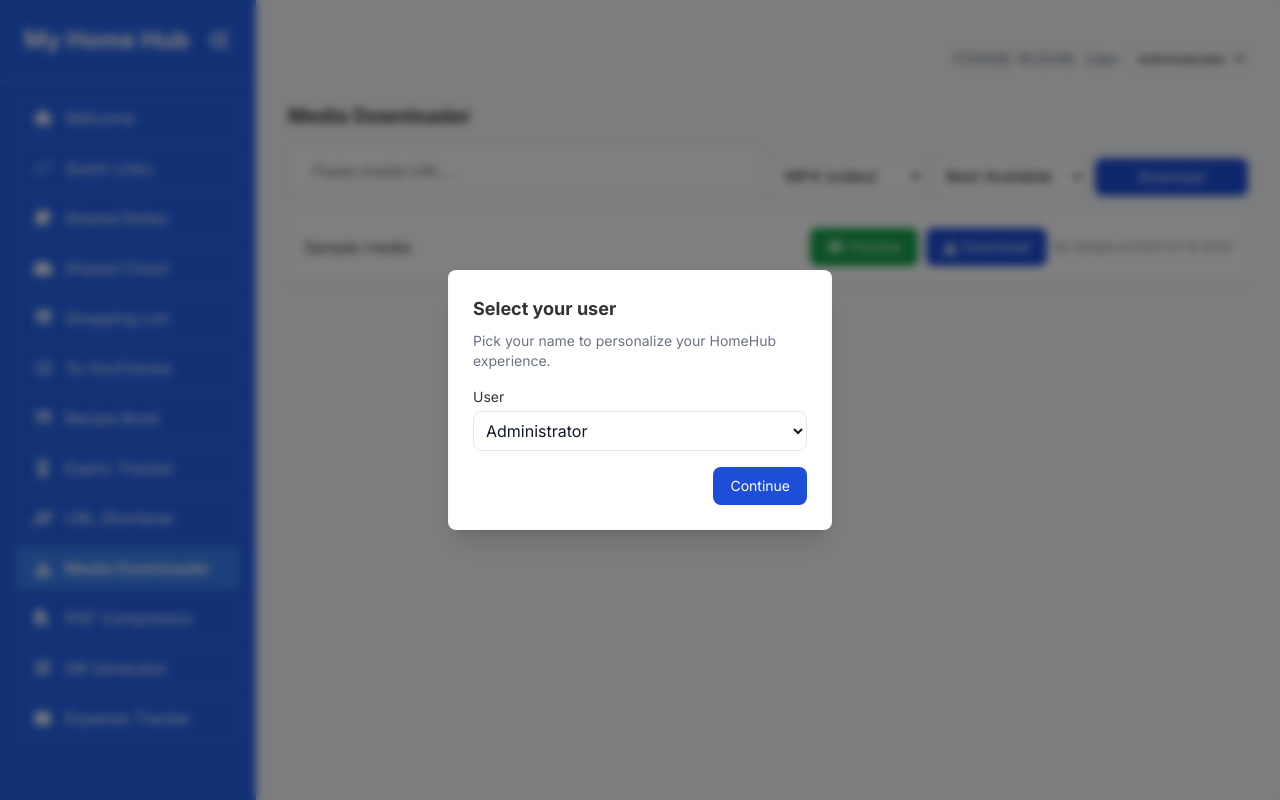
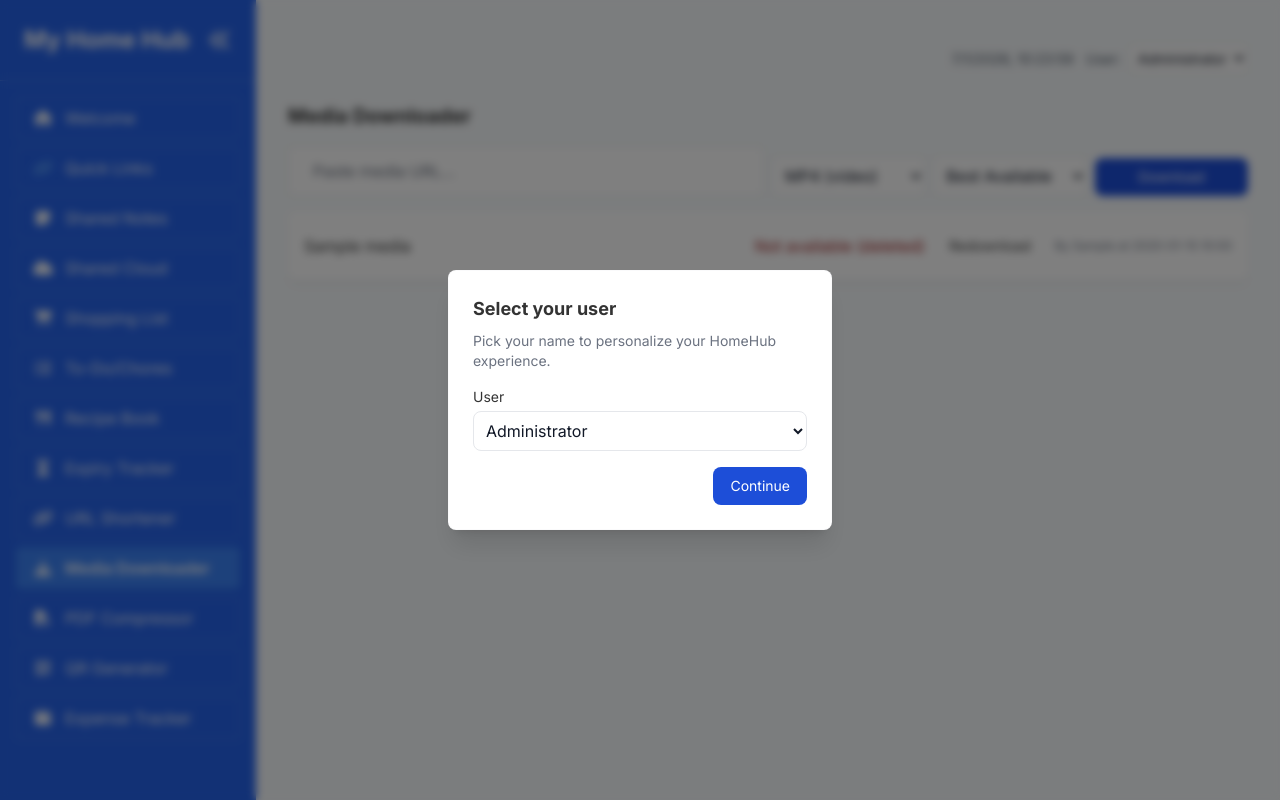
Before and after one commit to surajverma/homehub, a Flask app: page /media in a window 1280 px wide. Run offline with Flask 3, Linux system fonts and the light colour scheme; tables that the repository leaves empty hold one stand-in row (values such as "Sample post"); style sheets or scripts are compiled from the project's sources.

Commit message:
fix: Fix HTML rendering and add redownload button for missing media
- Fix outerHTML usage instead of replaceWith() to properly render HTML elements
- Add 'Redownload' button when media file is missing (deleted/moved)
- Click 'Redownload' pre-fills download form with original URL for easy re-queue
- Initial page load checks media files silently, shows status on first render
- Polling also detects missing files and replaces with redownload option
- Better UX: no raw HTML, users can recover from deleted/moved media

Co-Authored-By: Claude <noreply@anthropic.com>

```diff
--- a/templates/media.html
+++ b/templates/media.html
@@ -18,7 +18,7 @@
     </form>
         <ul>
         {% for media in media_list %}
-    <li class="card p-4 mb-2 flex flex-wrap gap-2 items-center" data-id="{{ media.id }}">
+    <li class="card p-4 mb-2 flex flex-wrap gap-2 items-center" data-id="{{ media.id }}" data-filepath="{{ media.filepath }}">
             <span class="flex-1 truncate">{{ media.title }}</span>
             {% if media.status == 'pending' %}
         <span class="px-2 py-1 rounded bg-yellow-100 text-yellow-800 status-chip">Starting…</span>
@@ -31,7 +31,7 @@
                     <i class="fa-solid fa-download" aria-hidden="true"></i> Download
                 </a>
                         {% else %}
-                <span class="px-2 py-1 rounded bg-red-100 text-red-800">Not available</span>
+                <a href="#" class="px-2 py-1 rounded bg-red-100 text-red-800 media-not-found" data-url="{{ media.title }}">Not available</a>
                         {% endif %}
                         <div class="text-xs text-gray-500">By {{ media.creator }} at {{ media.download_time.strftime('%Y-%m-%d %H:%M') }}</div>
             <form method="POST" action="/media/delete/{{ media.id }}" class="delete-form" data-creator="{{ media.creator }}">
@@ -79,7 +79,8 @@ document.querySelectorAll('input[name="user"]').forEach(i=> i.value = localStora
                 const chip = item.querySelector('.status-chip');
                 const p = item.querySelector('.progress-line');
                 if (d.file_exists === false) {
-                    if (chip) chip.outerHTML = '<span class="px-2 py-1 rounded bg-red-100 text-red-800">Not available (deleted)</span>';
+                    const url = item.querySelector('.flex-1')?.textContent?.trim() || '';
+                    if (chip) chip.outerHTML = '<a href="#" class="px-2 py-1 rounded bg-red-100 text-red-800 media-not-found" data-url="' + url.replace(/"/g, '&quot;') + '">Not available (deleted)</a>';
                     if (p) p.textContent = 'File not found on disk';
                 } else {
                     if (chip){
@@ -109,13 +110,54 @@ document.querySelectorAll('input[name="user"]').forEach(i=> i.value = localStora
 document.addEventListener('click', async (e) => {
     const link = e.target.closest('.media-preview-link, .media-download-link');
     if (!link) return;
-    e.preventDefault(); // prevent NOW, before await
+    e.preventDefault();
     const res = await fetch(link.href, { method: 'HEAD' });
     if (res.ok) {
         window.open(link.href, link.classList.contains('media-preview-link') ? '_blank' : '_self');
     } else {
-        link.replaceWith(`<span class="px-2 py-1 rounded bg-red-100 text-red-800">Not available (deleted)</span>`);
+        link.outerHTML = '<button class="px-2 py-1 rounded bg-orange-100 text-orange-800 media-redownload" data-url="' + link.href.split('/media/preview/')[1] + '">Redownload</button>';
     }
 });
+// Redownload button handler
+document.addEventListener('click', (e) => {
+    const badge = e.target.closest('.media-redownload');
+    if (badge) {
+        e.preventDefault();
+        const form = document.querySelector('form[action="/media"]');
+        const input = form.querySelector('input[name="url"]');
+        input.value = badge.dataset.url || '';
+        input.focus();
+        input.scrollIntoView({ behavior: 'smooth', block: 'center' });
+        return;
+    }
+    const notfound = e.target.closest('.media-not-found');
+    if (notfound) {
+        e.preventDefault();
+        const url = notfound.dataset.url || '';
+        if (url) {
+            const form = document.querySelector('form[action="/media"]');
+            const input = form.querySelector('input[name="url"]');
+            input.value = url;
+            input.focus();
+            input.scrollIntoView({ behavior: 'smooth', block: 'center' });
+        }
+    }
+});
+// Check initial media list for missing files silently
+(async function() {
+    for (const item of document.querySelectorAll('li[data-id]')) {
+        const filepath = item.dataset.filepath;
+        if (!filepath) continue;
+        const res = await fetch('/media/preview/' + encodeURIComponent(filepath), { method: 'HEAD' });
+        if (!res.ok) {
+            const titleEl = item.querySelector('.flex-1');
+            const url = titleEl?.textContent?.trim() || '';
+            const preview = item.querySelector('.media-preview-link');
+            const download = item.querySelector('.media-download-link');
+            if (preview) preview.outerHTML = '<span class="text-red-800">Not available (deleted)</span>';
+            if (download) download.outerHTML = '<button class="btn btn-warning media-redownload" data-url="' + url.replace(/"/g, '&quot;') + '">Redownload</button>';
+        }
+    }
+})();
 </script>
 {% endblock %}
```
